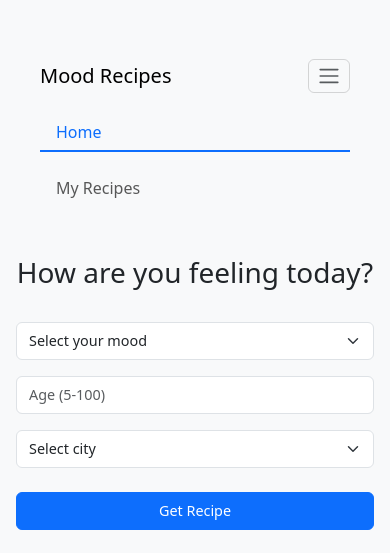
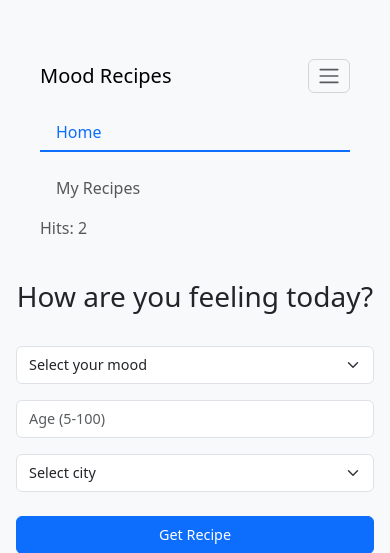
Before and after one commit to avinashkr-ai/moody, a Flask app: page / in a window 390 px wide, after a click that opens the changed part. Shown: the top 553 px of the page. Run offline with Flask 3, Linux system fonts and the light colour scheme; data that the repository does not hold is empty.

Commit message:
count added

```diff
--- a/app.py
+++ b/app.py
@@ -36,6 +36,11 @@ firebase_admin.initialize_app(cred, {
 # Initialize Gemini
 genai.configure(api_key=os.getenv('GEMINI_API_KEY'))
 model = genai.GenerativeModel('gemini-pro')
+
+# Initialize hit count
+hit_count_ref = db.reference('/hit_count')
+if hit_count_ref.get() is None:
+    hit_count_ref.set(0)
 
 def get_client_ip():
     try:
@@ -199,6 +204,23 @@ def get_my_recipes(ip):
     except Exception as e:
         return jsonify({'error': str(e)}), 500
 
+@app.route('/api/hit-count', methods=['POST'])
+def update_hit_count():
+    try:
+        # Get current hit count
+        current_hit_count = hit_count_ref.get() or 0
+
+        # Increase hit count by 2
+        new_hit_count = current_hit_count + 2
+
+        # Update hit count in Firebase
+        hit_count_ref.set(new_hit_count)
+
+        return jsonify({'hit_count': new_hit_count})
+    except Exception as e:
+        print(f"Error updating hit count: {e}")
+        return jsonify({'error': str(e)}), 500
+
 if __name__ == '__main__':
     debug_mode = os.getenv('FLASK_DEBUG', '0') == '1'
     app.run(debug=debug_mode)
--- a/static/script.js
+++ b/static/script.js
@@ -13,6 +13,7 @@ document.addEventListener('DOMContentLoaded', function() {
     const formContent = document.querySelector('.form-content');
     const formToggleContainer = document.getElementById('formToggleContainer');
     const toggleFormBtn = document.getElementById('toggleFormBtn');
+    const hitCountSpan = document.getElementById('hitCount');
 
     // Function to add city to dropdown if it doesn't exist
     function addCityToDropdown(city) {
@@ -207,4 +208,22 @@ document.addEventListener('DOMContentLoaded', function() {
             localStorage.setItem('ipInfo', JSON.stringify(ipInfo));
         }
     });
+
+    async function updateHitCount() {
+        try {
+            const response = await fetch('/api/hit-count', {
+                method: 'POST',
+                headers: {
+                    'Content-Type': 'application/json'
+                }
+            });
+            const data = await response.json();
+            hitCountSpan.textContent = data.hit_count;
+        } catch (error) {
+            console.error('Error updating hit count:', error);
+        }
+    }
+
+    // Call updateHitCount on page load
+    updateHitCount();
 });
--- a/static/styles.css
+++ b/static/styles.css
@@ -404,3 +404,16 @@ body {
         font-size: 0.8rem;
     }
 }
+
+.navbar-text {
+    margin-right: 1rem;
+    font-size: 1.1rem;
+    font-weight: 500;
+}
+
+/* Mobile adjustments */
+@media (max-width: 768px) {
+    .navbar-text {
+        font-size: 1rem;
+    }
+}
--- a/templates/index.html
+++ b/templates/index.html
@@ -23,10 +23,13 @@
                     <span class="navbar-toggler-icon"></span>
                 </button>
                 <div class="collapse navbar-collapse" id="navbarNav">
-                    <div class="navbar-nav">
+                    <div class="navbar-nav me-auto">
                         <a class="nav-link active fs-5" href="/">Home</a>
                         <a class="nav-link fs-5" href="/my-recipes">My Recipes</a>
                     </div>
+                    <span class="navbar-text">
+                        Hits: <span id="hitCount">0</span>
+                    </span>
                 </div>
             </div>
         </nav>
--- a/templates/my_recipes.html
+++ b/templates/my_recipes.html
@@ -17,10 +17,13 @@
                     <span class="navbar-toggler-icon"></span>
                 </button>
                 <div class="collapse navbar-collapse" id="navbarNav">
-                    <div class="navbar-nav">
+                    <div class="navbar-nav me-auto">
                         <a class="nav-link fs-5" href="/">Home</a>
                         <a class="nav-link active fs-5" href="/my-recipes">My Recipes</a>
                     </div>
+                    <span class="navbar-text">
+                        Hits: <span id="hitCount">0</span>
+                    </span>
                 </div>
             </div>
         </nav>
```
Also changed, not shown: static/my_recipes.js (+19 -0 lines).
